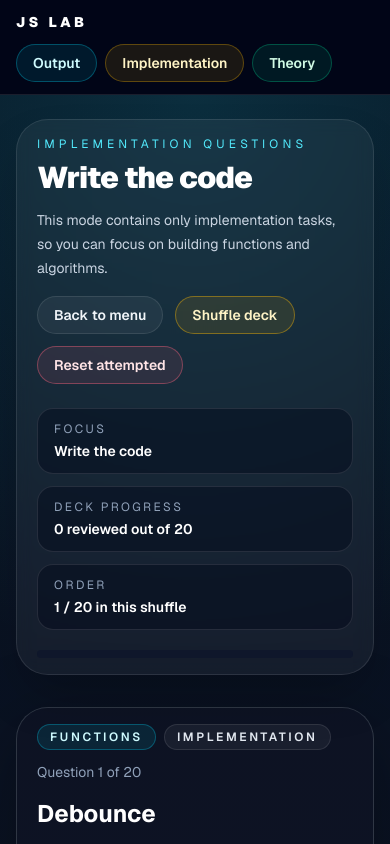
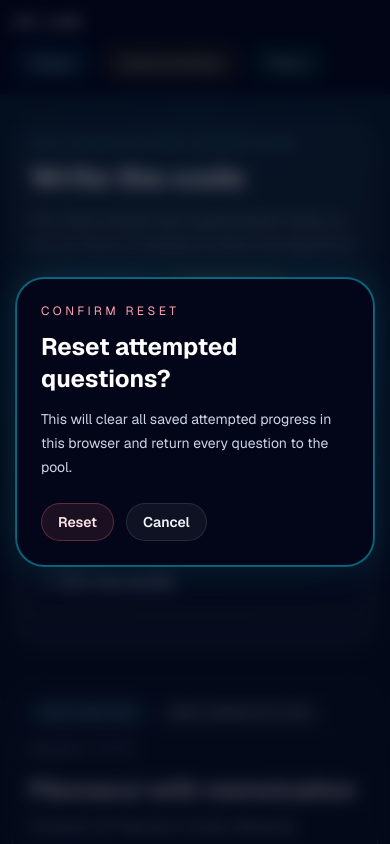
Before and after one commit to jitendersuryabhangautam/hoisting-quiz, a Next.js app: page /implementation in a window 390 px wide. Both pictures are taken after a click on the button "Reset attempted". Shown: the top 844 px of the page. Built offline with nearby package versions, Linux system fonts and the light colour scheme.

Commit message:
fixed something

```diff
--- a/app/layout.js
+++ b/app/layout.js
@@ -29,7 +29,7 @@ export default function RootLayout({ children }) {
     >
       <body className="min-h-full flex flex-col bg-slate-950 text-slate-100">
         <header className="sticky top-0 z-50 border-b border-white/10 bg-slate-950/90 backdrop-blur">
-          <div className="mx-auto flex w-full max-w-6xl flex-wrap items-center justify-between gap-3 px-4 py-3 sm:px-6 lg:px-8">
+          <div className="mx-auto flex w-full max-w-6xl flex-wrap items-center justify-between gap-3 px-3 py-3 sm:px-4 lg:px-5">
             <Link
               href="/"
               className="text-sm font-black tracking-[0.25em] text-white"
--- a/app/page.js
+++ b/app/page.js
@@ -27,8 +27,8 @@ const sections = [
 export default function Home() {
   return (
     <main className="min-h-screen bg-[radial-gradient(circle_at_top,rgba(34,211,238,0.16),transparent_28%),linear-gradient(180deg,#07111f_0%,#050816_100%)] text-slate-100">
-      <div className="mx-auto flex min-h-screen w-full max-w-6xl flex-col px-4 py-6 sm:px-6 lg:px-8">
-        <header className="rounded-4xl border border-white/10 bg-white/5 px-6 py-8 shadow-2xl backdrop-blur">
+      <div className="mx-auto flex min-h-screen w-full max-w-6xl flex-col px-3 py-6 sm:px-4 lg:px-5">
+        <header className="rounded-4xl border border-white/10 bg-white/5 px-5 py-8 shadow-2xl backdrop-blur">
           <p className="text-xs uppercase tracking-[0.35em] text-cyan-300">
             JavaScript interview lab
           </p>
--- a/app/theory/page.js
+++ b/app/theory/page.js
@@ -4,8 +4,8 @@ import { theorySections } from "@/lib/javascriptContent";
 export default function TheoryPage() {
   return (
     <main className="min-h-screen bg-[radial-gradient(circle_at_top,_rgba(250,204,21,0.14),_transparent_28%),linear-gradient(180deg,_#140f08_0%,_#0e1220_55%,_#050816_100%)] text-slate-100">
-      <div className="mx-auto w-full max-w-6xl px-4 py-6 sm:px-6 lg:px-8">
-        <header className="rounded-[2rem] border border-white/10 bg-white/5 px-5 py-5 shadow-2xl backdrop-blur md:px-6">
+      <div className="mx-auto w-full max-w-6xl px-3 py-6 sm:px-4 lg:px-5">
+        <header className="rounded-[2rem] border border-white/10 bg-white/5 px-4 py-5 shadow-2xl backdrop-blur md:px-5">
           <div className="flex flex-col gap-4 md:flex-row md:items-center md:justify-between">
             <div>
               <p className="text-xs uppercase tracking-[0.35em] text-amber-300">
--- a/components/PracticeMode.js
+++ b/components/PracticeMode.js
@@ -40,6 +40,8 @@ export default function PracticeMode({
     sidebarMode === "answers" ? "answers" : "help"
   );
   const [reviewQuestionId, setReviewQuestionId] = useState(null);
+  const [resetModalOpen, setResetModalOpen] = useState(false);
+  const [notice, setNotice] = useState(null);
 
   const deck = useMemo(() => {
     const available = questions.filter((q) => !storedAttempted.has(q.id));
@@ -95,8 +97,6 @@ export default function PracticeMode({
   const currentAnswer = answers[currentIdx];
   const isChecked = checked[currentIdx];
   const isRevealed = revealed[currentIdx];
-  const reviewedCount =
-    checked.filter(Boolean).length + revealed.filter(Boolean).length;
   const attemptedIds = new Set([
     ...storedAttempted,
     ...attempted,
@@ -104,6 +104,7 @@ export default function PracticeMode({
   const attemptedQuestions = questions.filter((question) =>
     attemptedIds.has(question.id)
   );
+  const attemptedCount = attemptedQuestions.length;
   const isReviewingAttempted = Boolean(reviewQuestion);
   const currentReviewIndex = reviewQuestion
     ? attemptedQuestions.findIndex((question) => question.id === reviewQuestion.id)
@@ -120,6 +121,19 @@ export default function PracticeMode({
     localStorage.removeItem(`attempted-${storageKey}`);
     setShuffleSeed((prev) => prev + 1);
     setReviewQuestionId(null);
+    setResetModalOpen(false);
+  };
+
+  const openResetModal = () => {
+    setResetModalOpen(true);
+  };
+
+  const closeResetModal = () => {
+    setResetModalOpen(false);
+  };
+
+  const closeNotice = () => {
+    setNotice(null);
   };
 
   const goNextReviewedQuestion = () => {
@@ -143,6 +157,22 @@ export default function PracticeMode({
         : attemptedQuestions.length - 1;
     setSidebarTab("attempted");
     setReviewQuestionId(attemptedQuestions[previousIndex].id);
+  };
+
+  const goNext = () => {
+    setCurrentIdx((idx) => {
+      if (idx + 1 < deck.length) return idx + 1;
+      setNotice("You have reached the end of this shuffled deck. Shuffle again to get a new order.");
+      return idx;
+    });
+  };
+
+  const goPrev = () => {
+    setCurrentIdx((idx) => {
+      if (idx - 1 >= 0) return idx - 1;
+      setNotice("This is the first question in the deck.");
+      return idx;
+    });
   };
 
   const updateAnswer = (value) => {
@@ -295,24 +325,6 @@ export default function PracticeMode({
     });
   };
 
-  const goNext = () => {
-    setCurrentIdx((idx) => {
-      if (idx + 1 < deck.length) return idx + 1;
-      alert(
-        "You have reached the end of this shuffled deck. Shuffle again to get a new order."
-      );
-      return idx;
-    });
-  };
-
-  const goPrev = () => {
-    setCurrentIdx((idx) => {
-      if (idx - 1 >= 0) return idx - 1;
-      alert("This is the first question in the deck.");
-      return idx;
-    });
-  };
-
   const resetCurrentAnswer = () => {
     setAnswers((prev) => {
       const next = [...prev];
@@ -393,10 +405,51 @@ export default function PracticeMode({
 
   return (
     <main className="min-h-screen bg-[radial-gradient(circle_at_top,rgba(34,211,238,0.15),transparent_30%),linear-gradient(180deg,#07111f_0%,#0b1324_45%,#050816_100%)] text-slate-100">
-      <div className="mx-auto flex min-h-screen w-full max-w-6xl flex-col px-4 py-6 sm:px-6 lg:px-8">
+      {resetModalOpen ? (
+        <div className="fixed inset-0 z-[60] flex items-center justify-center bg-slate-950/70 px-4 backdrop-blur-sm">
+          <div className="w-full max-w-md rounded-[1.75rem] border border-cyan-400/50 bg-slate-950 p-6 shadow-[0_0_0_1px_rgba(34,211,238,0.35),0_0_40px_rgba(34,211,238,0.15)]">
+            <p className="text-xs uppercase tracking-[0.28em] text-rose-300">
+              Confirm reset
+            </p>
+            <h2 className="mt-3 text-2xl font-bold text-white">
+              Reset attempted questions?
+            </h2>
+            <p className="mt-3 text-sm leading-6 text-slate-300">
+              This will clear all saved attempted progress in this browser and
+              return every question to the pool.
+            </p>
+            <div className="mt-6 flex flex-wrap gap-3">
+              <button
+                onClick={resetAttempted}
+                className="rounded-full border border-rose-400/30 bg-rose-400/10 px-4 py-2 text-sm font-semibold text-rose-100 transition hover:bg-rose-400/20"
+              >
+                Reset
+              </button>
+              <button
+                onClick={closeResetModal}
+                className="rounded-full border border-white/10 bg-white/5 px-4 py-2 text-sm font-semibold text-slate-100 transition hover:bg-white/10"
+              >
+                Cancel
+              </button>
+            </div>
+          </div>
+        </div>
+      ) : null}
+      {notice ? (
+        <div className="fixed bottom-4 right-4 z-[60] w-[min(92vw,360px)] rounded-2xl border border-emerald-400/50 bg-slate-950/95 p-4 shadow-[0_0_0_1px_rgba(74,222,128,0.35),0_0_30px_rgba(74,222,128,0.12)] backdrop-blur">
+          <p className="text-sm leading-6 text-slate-100">{notice}</p>
+          <button
+            onClick={closeNotice}
+            className="mt-3 rounded-full border border-white/10 bg-white/5 px-3 py-1 text-xs font-semibold text-slate-100 transition hover:bg-white/10"
+          >
+            Dismiss
+          </button>
+        </div>
+      ) : null}
+      <div className="mx-auto flex min-h-screen w-full max-w-6xl flex-col px-3 py-6 sm:px-4 lg:px-5">
         {deck.length === 0 && !reviewQuestion ? (
           <div className="grid gap-6 lg:grid-cols-[1.2fr_0.8fr]">
-            <div className="flex flex-col items-center justify-center min-h-[60vh] rounded-4xl border border-white/10 bg-white/5 p-6 text-center backdrop-blur">
+            <div className="flex flex-col items-center justify-center min-h-[60vh] rounded-4xl border border-white/10 bg-white/5 px-4 py-6 text-center backdrop-blur sm:px-5">
               <h1 className="text-3xl font-black text-white mb-4">
                 All Questions Attempted
               </h1>
@@ -405,14 +458,14 @@ export default function PracticeMode({
                 &quot;Reset attempted&quot; to start over with all questions.
               </p>
               <button
-                onClick={resetAttempted}
+                onClick={openResetModal}
                 className="rounded-full bg-linear-r from-rose-500 to-pink-500 px-6 py-3 text-sm font-semibold text-white shadow-lg shadow-rose-500/20 transition hover:brightness-110"
               >
                 Reset Attempted Questions
               </button>
             </div>
 
-            <aside className="rounded-4xl border border-white/10 bg-white/5 p-5 backdrop-blur">
+            <aside className="rounded-4xl border border-white/10 bg-white/5 px-4 py-5 backdrop-blur sm:px-5">
               <p className="text-xs uppercase tracking-[0.28em] text-cyan-300">
                 Attempted questions
               </p>
@@ -466,7 +519,7 @@ export default function PracticeMode({
           </div>
         ) : (
           <>
-            <header className="mb-8 rounded-4xl border border-white/10 bg-white/5 px-5 py-4 shadow-2xl backdrop-blur md:px-6">
+            <header className="mb-8 rounded-4xl border border-white/10 bg-white/5 px-4 py-4 shadow-2xl backdrop-blur sm:px-5 md:px-5">
               <div className="flex flex-col gap-4 md:flex-row md:items-center md:justify-between">
                 <div>
                   <p className="text-xs uppercase tracking-[0.35em] text-cyan-300">
@@ -494,7 +547,7 @@ export default function PracticeMode({
                     Shuffle deck
                   </button>
                   <button
-                    onClick={resetAttempted}
+                    onClick={openResetModal}
                     className="inline-flex items-center justify-center rounded-full border border-rose-400/40 bg-rose-400/10 px-4 py-2 text-sm font-semibold text-rose-100 transition hover:bg-rose-400/20"
                   >
                     Reset attempted
@@ -503,7 +556,7 @@ export default function PracticeMode({
               </div>
 
               <div className="mt-6 grid gap-3 sm:grid-cols-3">
-                <div className="rounded-2xl border border-white/10 bg-slate-950/40 px-4 py-3">
+                <div className="rounded-2xl border border-white/10 bg-slate-950/40 px-3 py-3 sm:px-4">
                   <p className="text-xs uppercase tracking-[0.2em] text-slate-400">
                     Focus
                   </p>
@@ -511,15 +564,15 @@ export default function PracticeMode({
                     {title}
                   </p>
                 </div>
-                <div className="rounded-2xl border border-white/10 bg-slate-950/40 px-4 py-3">
+                <div className="rounded-2xl border border-white/10 bg-slate-950/40 px-3 py-3 sm:px-4">
                   <p className="text-xs uppercase tracking-[0.2em] text-slate-400">
-                    Deck progress
+                    Attempted progress
                   </p>
                   <p className="mt-1 text-sm font-semibold text-white">
-                    {reviewedCount} reviewed out of {deck.length}
+                    {attemptedCount} attempted out of {questions.length}
                   </p>
                 </div>
-                <div className="rounded-2xl border border-white/10 bg-slate-950/40 px-4 py-3">
+                <div className="rounded-2xl border border-white/10 bg-slate-950/40 px-3 py-3 sm:px-4">
                   <p className="text-xs uppercase tracking-[0.2em] text-slate-400">
                     Order
                   </p>
@@ -531,9 +584,9 @@ export default function PracticeMode({
 
               <div className="mt-5 h-2 overflow-hidden rounded-full bg-slate-900">
                 <div
-                  className="h-full rounded-full bg-linear-r from-cyan-400 via-sky-400 to-amber-300 transition-all duration-500"
+                  className="h-full rounded-full bg-gradient-to-r from-cyan-400 via-sky-400 to-amber-300 transition-all duration-500"
                   style={{
-                    width: `${progressValue(reviewedCount, deck.length)}%`,
+                    width: `${progressValue(attemptedCount, questions.length)}%`,
                   }}
                 />
               </div>
@@ -541,7 +594,7 @@ export default function PracticeMode({
 
             <section className="grid gap-6 lg:grid-cols-[1.45fr_0.85fr]">
               <article className="overflow-hidden rounded-4xl border border-white/10 bg-white/6 shadow-[0_24px_80px_rgba(0,0,0,0.35)]">
-                <div className="border-b border-white/10 bg-slate-950/50 px-5 py-4 sm:px-6">
+                <div className="border-b border-white/10 bg-slate-950/50 px-4 py-4 sm:px-5">
                   <div className="flex flex-wrap items-center justify-between gap-3">
                     <div className="flex flex-wrap gap-2">
                       <span className="rounded-full border border-cyan-400/30 bg-cyan-400/10 px-3 py-1 text-xs font-semibold uppercase tracking-[0.22em] text-cyan-100">
@@ -564,7 +617,7 @@ export default function PracticeMode({
                   </p>
                 </div>
 
-                <div className="space-y-6 px-5 py-5 sm:px-6">
+                <div className="space-y-6 px-4 py-5 sm:px-5">
                   {displayQuestion.code ? (
                     <div>
                       <p className="mb-3 text-xs font-semibold uppercase tracking-[0.3em] text-slate-400">
@@ -615,14 +668,19 @@ export default function PracticeMode({
                         </div>
                       </div>
                       <p className="mt-3 text-xs uppercase tracking-[0.22em] text-slate-400">
-                        {reviewQuestion ? `${currentReviewIndex + 1} / ${attemptedQuestions.length}` : ""}
+                        {reviewQuestion
+                          ? `${currentReviewIndex + 1} / ${attemptedQuestions.length}`
+                          : ""}
                       </p>
-                      <p className="mt-3 whitespace-pre-wrap text-sm leading-6 text-slate-200">
-                        {displayQuestion.expected}
+                      <p className="mt-3 text-sm leading-6 text-slate-300">
+                        The answer and explanation are shown in the sidebar.
                       </p>
-                      <p className="mt-4 text-sm leading-6 text-slate-300">
-                        {displayQuestion.explanation}
-                      </p>
+                      <button
+                        onClick={() => setSidebarTab("answers")}
+                        className="mt-4 rounded-full border border-cyan-400/30 bg-cyan-400/10 px-4 py-2 text-xs font-semibold uppercase tracking-[0.22em] text-cyan-100 transition hover:bg-cyan-400/20"
+                      >
+                        Show sidebar answer
+                      </button>
                     </div>
                   ) : (
                     <>
@@ -659,7 +717,7 @@ export default function PracticeMode({
                       <div className="flex flex-wrap gap-3">
                         <button
                           onClick={actionHandler}
-                          className="rounded-full bg-linear-r from-cyan-500 to-sky-500 px-5 py-3 text-sm font-semibold text-white shadow-lg shadow-cyan-500/20 transition hover:brightness-110"
+                          className="rounded-full border border-cyan-400/30 bg-gradient-to-r from-cyan-500 to-sky-500 px-5 py-3 text-sm font-semibold text-white shadow-lg shadow-cyan-500/20 transition hover:brightness-110"
                         >
                           {actionLabel}
                         </button>
@@ -698,21 +756,12 @@ export default function PracticeMode({
                       {currentQuestion.type === "implementation" ? (
                         <>
                           <p className="text-sm font-semibold uppercase tracking-[0.22em] text-amber-300">
-                            Reference solution
+                            Reference moved to sidebar
                           </p>
-                          <pre className="mt-3 overflow-x-auto rounded-2xl border border-amber-400/10 bg-amber-400/5 p-4 text-sm leading-6 text-amber-50">
-                            {normalizeCodeBlock(
-                              currentQuestion.referenceSolution
-                            )}
-                          </pre>
-                          {currentQuestion.hint ? (
-                            <p className="mt-4 text-sm text-slate-300">
-                              <span className="font-semibold text-slate-100">
-                                Hint:{" "}
-                              </span>
-                              {currentQuestion.hint}
-                            </p>
-                          ) : null}
+                          <p className="mt-3 text-sm leading-6 text-slate-300">
+                            The reference solution is shown in the sidebar so
+                            the main card stays focused on the question.
+                          </p>
                         </>
                       ) : (
                         <>
@@ -833,6 +882,28 @@ export default function PracticeMode({
 
               <aside className="space-y-6">
                 <section className="rounded-4xl border border-white/10 bg-white/5 p-5 backdrop-blur">
+                  {displayQuestion.type === "implementation" &&
+                  (isReviewingAttempted || isRevealed) ? (
+                    <div className="mb-4 rounded-2xl border border-amber-400/30 bg-amber-400/5 p-4">
+                      <p className="text-xs font-semibold uppercase tracking-[0.22em] text-amber-300">
+                        Reference solution
+                      </p>
+                      <pre className="mt-3 overflow-x-auto rounded-2xl border border-amber-400/10 bg-slate-950/70 p-4 text-sm leading-6 text-amber-50">
+                        {normalizeCodeBlock(
+                          displayQuestion.referenceSolution
+                        )}
+                      </pre>
+                      {displayQuestion.hint ? (
+                        <p className="mt-4 text-sm leading-6 text-slate-300">
+                          <span className="font-semibold text-slate-100">
+                            Hint:{" "}
+                          </span>
+                          {displayQuestion.hint}
+                        </p>
+                      ) : null}
+                    </div>
+                  ) : null}
+
                   <div className="flex flex-wrap gap-2">
                     {sidebarTabs.map((tab) => {
                       const active = sidebarTab === tab.id;
```
